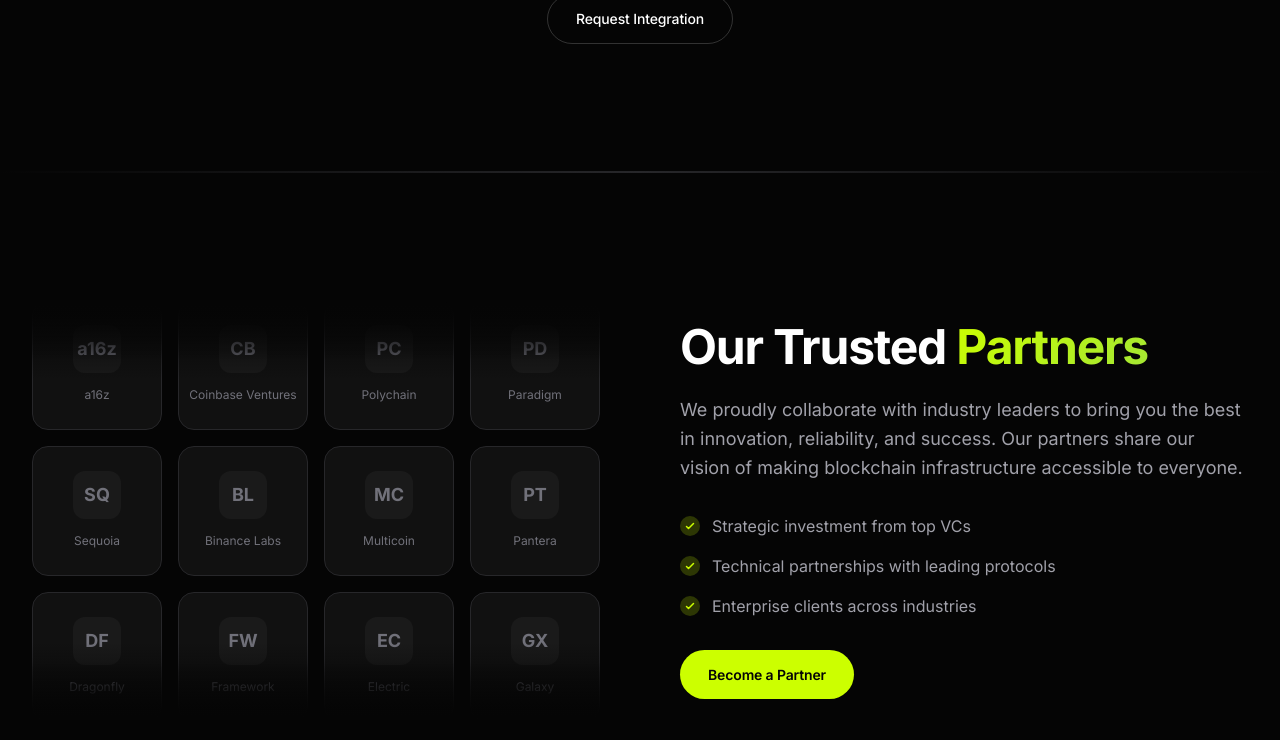
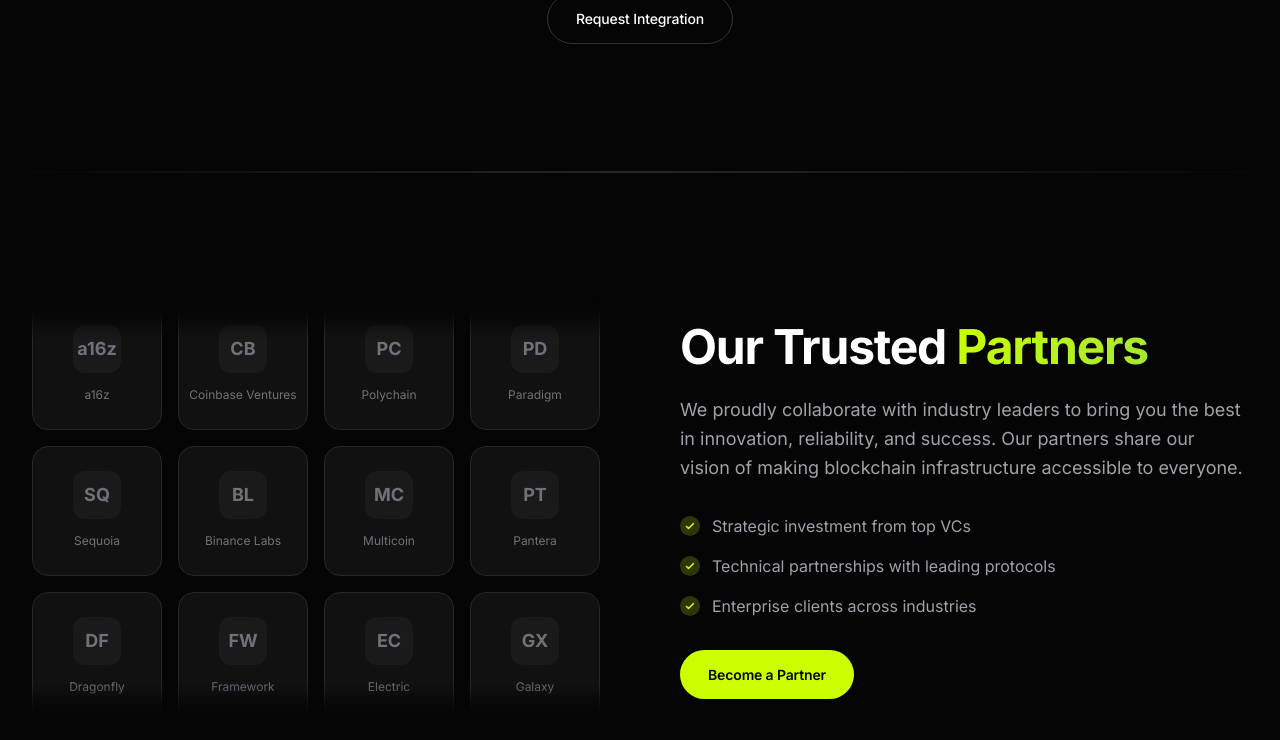
Before and after one commit to med-amiine/bond-website, a Next.js app: page / in a window 1280 px wide. Shown: the part 4264-5004 px from the top of the page. Built offline with nearby package versions, Linux system fonts and the light colour scheme.

Commit message:
reduce fade mask size

```diff
--- a/components/TrustedPartners.tsx
+++ b/components/TrustedPartners.tsx
@@ -30,14 +30,14 @@
           {/* Partner logos grid with fade mask */}
           <div className="relative">
             {/* Fade masks */}
-            <div className="absolute top-0 left-0 right-0 h-20 bg-gradient-to-b from-[#050505] to-transparent z-10 pointer-events-none" />
-            <div className="absolute bottom-0 left-0 right-0 h-20 bg-gradient-to-t from-[#050505] to-transparent z-10 pointer-events-none" />
+            <div className="absolute top-0 left-0 right-0 h-10 bg-gradient-to-b from-[#050505] to-transparent z-10 pointer-events-none" />
+            <div className="absolute bottom-0 left-0 right-0 h-10 bg-gradient-to-t from-[#050505] to-transparent z-10 pointer-events-none" />
 
             <div
               className="grid grid-cols-4 gap-4"
               style={{
-                maskImage: 'linear-gradient(to bottom, transparent 0%, black 60px, black calc(100% - 60px), transparent 100%)',
-                WebkitMaskImage: 'linear-gradient(to bottom, transparent 0%, black 60px, black calc(100% - 60px), transparent 100%)'
+                maskImage: 'linear-gradient(to bottom, transparent 0%, black 30px, black calc(100% - 30px), transparent 100%)',
+                WebkitMaskImage: 'linear-gradient(to bottom, transparent 0%, black 30px, black calc(100% - 30px), transparent 100%)'
               }}
             >
               {partners.map((p, i) => (
```
